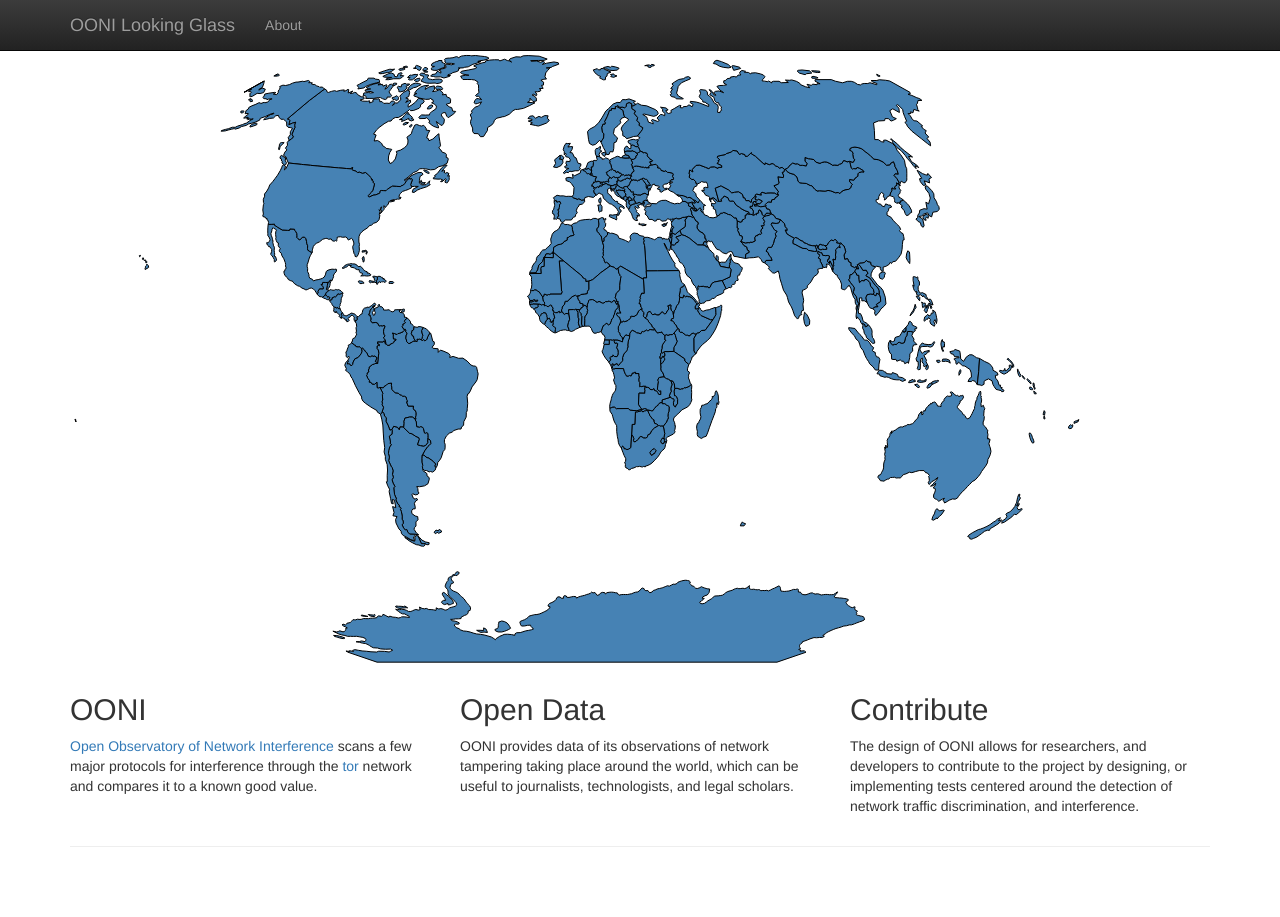
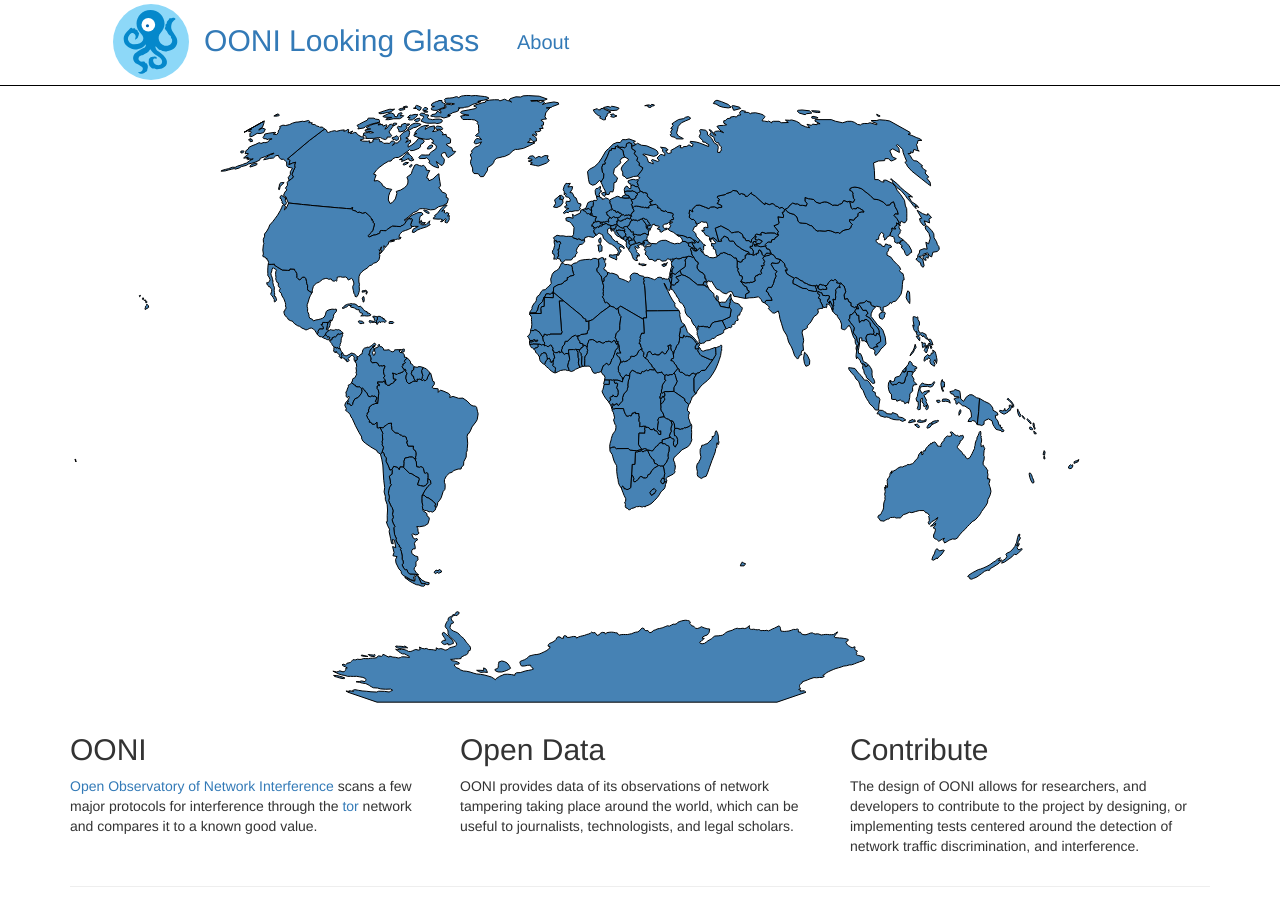
Before and after one commit to madebyjeffrey/ooni-looking-glass, a Flask app: page / in a window 1280 px wide. Before the commit the page ends 847 px from the top, so only its background shows below. Run offline with Flask 2, Linux system fonts and the light colour scheme; some libraries are stand-ins or nearby versions.

Commit message:
header changes

```diff
--- a/static/css/main.css
+++ b/static/css/main.css
@@ -1,5 +1,38 @@
 
 body {
-  padding-top: 50px;
-  padding-bottom: 20px;
+  padding-top: 9rem;
+  padding-bottom: 1rem;
 }
+
+nav {
+  display: flex;
+  flex-direction: row;
+  justify-content: flex-start;
+  align-items: center;
+  position: fixed;
+  top: 0;
+  width: 100%;
+  padding-top: 0.4rem;
+  padding-bottom: 0.5rem;
+  border-bottom: 1px solid black;
+  background-color: white;
+  z-index: 1;
+}
+
+nav a:nth-child(1) {
+  margin-left: 3cm;
+}
+
+nav a:nth-child(2) {
+  margin-left: 0.4cm;
+  font-size: 3rem;
+}
+
+nav a:nth-child(3) {
+  margin-left: 1cm;
+  font-size: 2rem;
+}
+
+.logo {
+  height: 2cm;
+}
--- a/templates/base.html
+++ b/templates/base.html
@@ -21,6 +21,12 @@
         <!--[if lt IE 8]>
             <p class="browserupgrade">You are using an <strong>outdated</strong> browser. Please <a href="http://browsehappy.com/">upgrade your browser</a> to improve your experience.</p>
         <![endif]-->
+    <nav>
+      <a href="/"><img src="/static/img/ooni-header-mascot.svg" class="logo"></a>
+      <a href="/">OONI Looking Glass</a>
+      <a href="/about">About</a>
+    </nav>
+    <!--
     <nav class="navbar navbar-inverse navbar-fixed-top" role="navigation">
       <div class="container">
         <div class="navbar-header">
@@ -31,17 +37,21 @@
             <span class="icon-bar"></span>
           </button>
 
-
-          <a class="navbar-brand" href="/">OONI Looking Glass</a>
+          <a id="logoimg" class="navbar-brand" href="/">
+            <img src="static/img/ooni-header-mascot.svg" class="logo">
+          </a>
+          <a id="brand" class="navbar-brand" href="/">
+            OONI Looking Glass
+          </a>
         </div>
         <div id="navbar" class="navbar-collapse collapse">
           <ul class="nav navbar-nav">
           <li><a href="/about">About</a></li>
         </ul>
 
-        </div><!--/.navbar-collapse -->
+      </div>--><!--/.navbar-collapse --><!--
       </div>
-    </nav>
+    </nav>-->
 
     <div class="container">
       {% block content %}
```
Also changed, not shown: static/img/ooni-header-mascot.svg (added).
